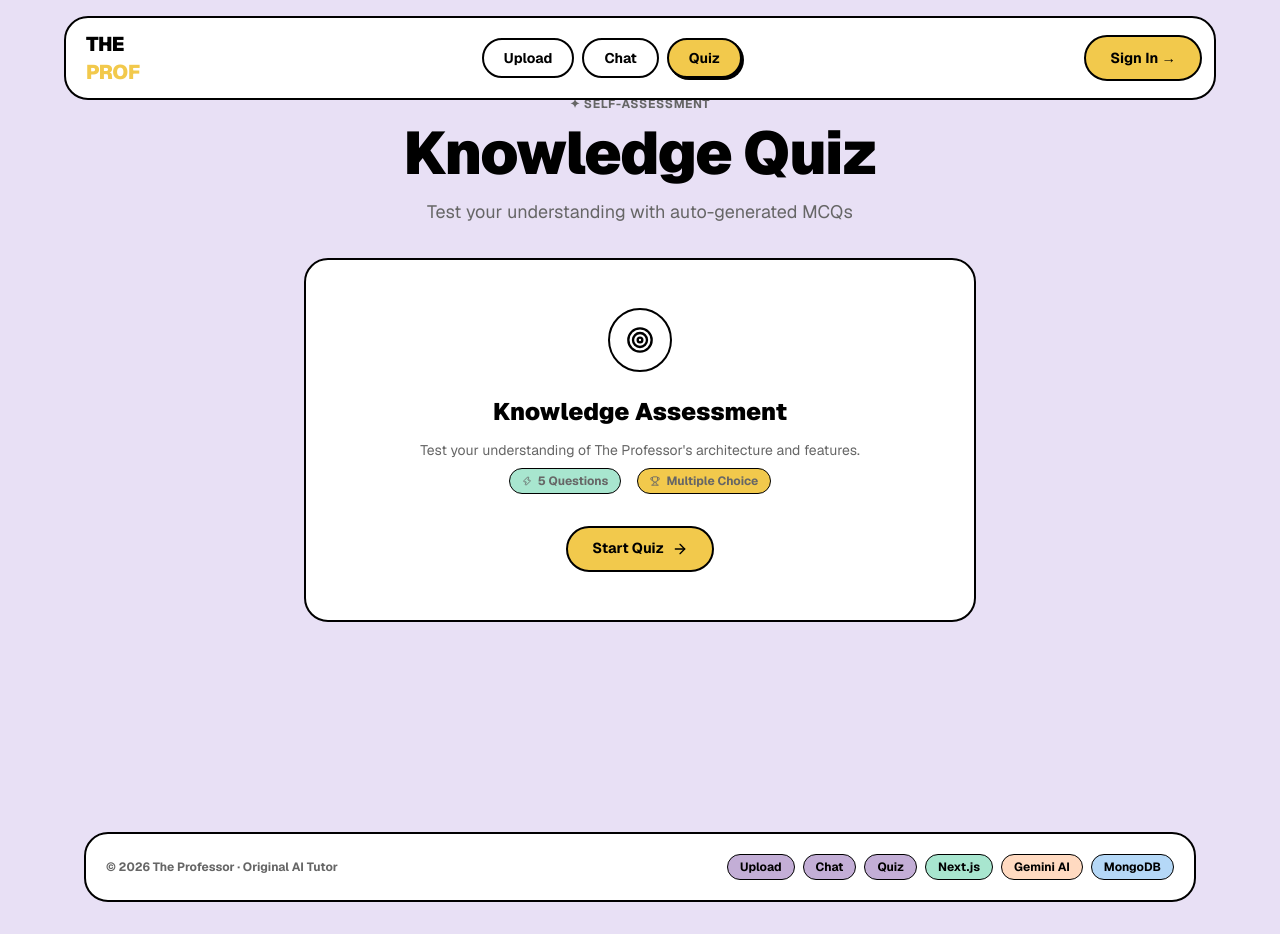
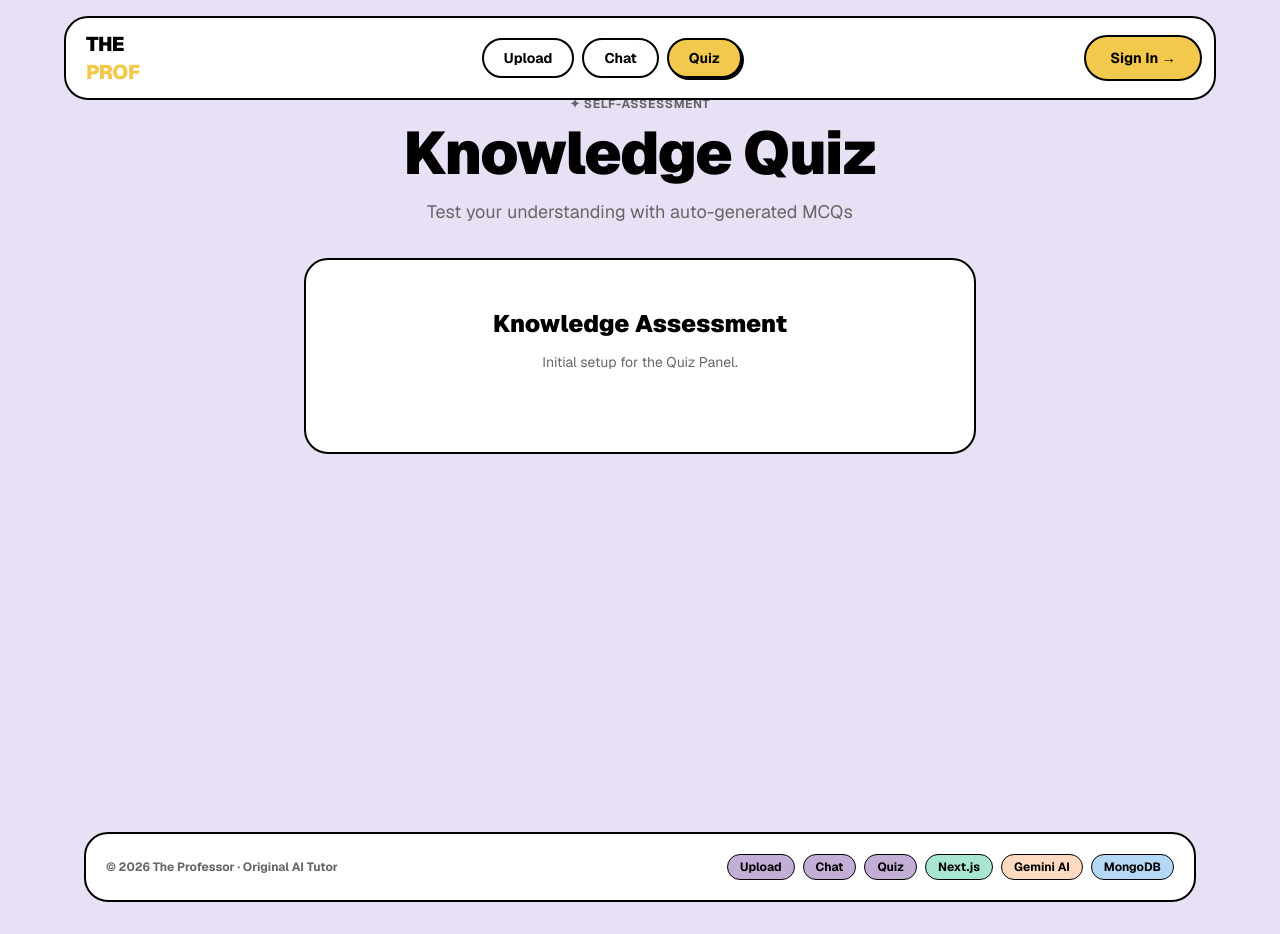
Before and after one commit to Vegapunk-debug/the-professor, a Next.js app in the folder client/: page /quiz in a window 1280 px wide. Built offline with nearby package versions, Linux system fonts and the light colour scheme.

Commit message:
feat: implement QuizPanel foundation and types

```diff
--- a/client/src/components/QuizPanel.tsx
+++ b/client/src/components/QuizPanel.tsx
@@ -1,7 +1,9 @@
 'use client';
 
-import React, { useState, useMemo } from 'react';
+import React, { useState, useEffect, useMemo } from 'react';
 import { motion, AnimatePresence } from 'framer-motion';
+import Link from 'next/link';
+import axios from 'axios';
 import {
   CheckCircle,
   XCircle,
@@ -10,6 +12,9 @@ import {
   Trophy,
   Target,
   Zap,
+  Loader2,
+  Upload,
+  Sparkles,
 } from 'lucide-react';
 
 interface Question {
@@ -35,270 +40,24 @@ const sampleQuestions: Question[] = [
     correct: 2,
     explanation: 'The Professor integrates with Google Gemini 2.0 Flash for real-time, document-grounded AI conversations.',
   },
-  {
-    id: 3,
-    question: 'What authentication method is used to secure user sessions?',
-    options: ['OAuth 2.0', 'API Keys', 'JWT (JSON Web Tokens)', 'Session Cookies'],
-    correct: 2,
-    explanation: 'JWT-based authentication is implemented via custom Auth-Guard middleware to protect private routes.',
-  },
-  {
-    id: 4,
-    question: 'Which OOP principle is used for the document processing layer?',
-    options: ['Polymorphism only', 'Interfaces and Inheritance', 'Abstract classes only', 'Composition over Inheritance'],
-    correct: 1,
-    explanation: 'Interfaces (DocumentProcessor, AIService) with implementing classes (PDFProcessor, GeminiService) ensure extensibility.',
-  },
-  {
-    id: 5,
-    question: 'What database is used for storing user data and quiz results?',
-    options: ['PostgreSQL', 'MySQL', 'MongoDB', 'Firebase'],
-    correct: 2,
-    explanation: 'MongoDB with Mongoose ODM stores user profiles, document metadata, chat history, and generated quizzes.',
-  },
 ];
 
-type QuizState = 'intro' | 'playing' | 'result';
+type QuizState = 'intro' | 'loading' | 'playing' | 'result' | 'error';
 
 export default function QuizPanel() {
   const [quizState, setQuizState] = useState<QuizState>('intro');
+  const [questions, setQuestions] = useState<Question[]>(sampleQuestions);
   const [currentQ, setCurrentQ] = useState(0);
-  const [selected, setSelected] = useState<number | null>(null);
-  const [answered, setAnswered] = useState(false);
   const [score, setScore] = useState(0);
-  const [answers, setAnswers] = useState<(number | null)[]>([]);
-
-  const question = sampleQuestions[currentQ];
-  const totalQ = sampleQuestions.length;
-  const progressPct = useMemo(
-    () => ((currentQ + (answered ? 1 : 0)) / totalQ) * 100,
-    [currentQ, answered, totalQ]
-  );
-
-  const handleSelect = (idx: number) => {
-    if (answered) return;
-    setSelected(idx);
-    setAnswered(true);
-    setAnswers((prev) => [...prev, idx]);
-    if (idx === question.correct) setScore((s) => s + 1);
-  };
-
-  const nextQuestion = () => {
-    if (currentQ < totalQ - 1) {
-      setCurrentQ((q) => q + 1);
-      setSelected(null);
-      setAnswered(false);
-    } else {
-      setQuizState('result');
-    }
-  };
-
-  const restart = () => {
-    setQuizState('intro');
-    setCurrentQ(0);
-    setSelected(null);
-    setAnswered(false);
-    setScore(0);
-    setAnswers([]);
-  };
-
-  const getScoreMessage = () => {
-    const pct = (score / totalQ) * 100;
-    if (pct === 100) return { emoji: '🏆', text: 'Perfect Score! Outstanding!' };
-    if (pct >= 80) return { emoji: '🎉', text: 'Excellent work!' };
-    if (pct >= 60) return { emoji: '👍', text: 'Good job! Keep learning.' };
-    return { emoji: '📚', text: 'Review the material and try again!' };
-  };
 
   return (
     <div className="max-w-2xl mx-auto">
-      <AnimatePresence mode="wait">
-        {quizState === 'intro' && (
-          <motion.div
-            key="intro"
-            initial={{ opacity: 0, y: 16 }}
-            animate={{ opacity: 1, y: 0 }}
-            exit={{ opacity: 0, y: -16 }}
-            className="bento-card-static !p-8 sm:!p-12 text-center"
-          >
-            <div className="icon-circle bg-primary/20 !w-16 !h-16 mx-auto mb-6">
-              <Target size={28} />
-            </div>
-            <h3 className="text-2xl font-black mb-3">Knowledge Assessment</h3>
-            <p className="text-sm text-muted-foreground mb-2">
-              Test your understanding of The Professor&apos;s architecture and features.
-            </p>
-            <div className="flex items-center justify-center gap-4 text-xs text-muted-foreground mb-8">
-              <span className="tag tag-mint">
-                <Zap size={10} />
-                {totalQ} Questions
-              </span>
-              <span className="tag tag-yellow">
-                <Trophy size={10} />
-                Multiple Choice
-              </span>
-            </div>
-            <button
-              onClick={() => setQuizState('playing')}
-              className="btn-primary text-base px-7 py-3"
-              id="start-quiz-btn"
-            >
-              Start Quiz
-              <ArrowRight size={16} />
-            </button>
-          </motion.div>
-        )}
-
-        {quizState === 'playing' && (
-          <motion.div
-            key={`q-${currentQ}`}
-            initial={{ opacity: 0, x: 24 }}
-            animate={{ opacity: 1, x: 0 }}
-            exit={{ opacity: 0, x: -24 }}
-            transition={{ duration: 0.25 }}
-            className="bento-card-static !p-6 sm:!p-8"
-          >
-            <div className="flex items-center justify-between mb-3">
-              <span className="label-text">
-                Question {currentQ + 1} / {totalQ}
-              </span>
-              <span className="tag tag-yellow text-[10px]">
-                Score: {score}
-              </span>
-            </div>
-            <div className="w-full bg-muted rounded-full h-2.5 mb-6 border-2 border-foreground overflow-hidden">
-              <motion.div
-                className="h-full bg-primary rounded-full"
-                animate={{ width: `${progressPct}%` }}
-                transition={{ ease: 'easeOut' as const, duration: 0.4 }}
-              />
-            </div>
-
-            <h3 className="text-lg font-black mb-6 leading-relaxed">
-              {question.question}
-            </h3>
-
-            <div className="space-y-2.5 mb-5">
-              {question.options.map((opt, idx) => {
-                let cls =
-                  'border-2 border-foreground bg-card hover:bg-primary/15 hover:-translate-y-0.5 hover:shadow-[2px_2px_0px_0px_var(--foreground)] cursor-pointer';
-
-                if (answered) {
-                  if (idx === question.correct) {
-                    cls = 'border-2 border-foreground bg-[var(--bg-mint)] cursor-default';
-                  } else if (idx === selected && idx !== question.correct) {
-                    cls = 'border-2 border-foreground bg-[var(--bg-pink)] cursor-default';
-                  } else {
-                    cls = 'border-2 border-foreground bg-card opacity-40 cursor-default';
-                  }
-                }
-
-                return (
-                  <button
-                    key={idx}
-                    onClick={() => handleSelect(idx)}
-                    disabled={answered}
-                    className={`w-full text-left px-4 py-3.5 rounded-xl text-sm font-bold transition-all flex items-center gap-3 ${cls}`}
-                  >
-                    <span className="w-7 h-7 rounded-lg border-2 border-foreground bg-muted flex items-center justify-center text-xs font-black shrink-0">
-                      {String.fromCharCode(65 + idx)}
-                    </span>
-                    <span className="flex-1">{opt}</span>
-                    {answered && idx === question.correct && (
-                      <CheckCircle size={16} className="text-green-800 shrink-0" />
-                    )}
-                    {answered && idx === selected && idx !== question.correct && (
-                      <XCircle size={16} className="text-red-700 shrink-0" />
-                    )}
-                  </button>
-                );
-              })}
-            </div>
-
-            <AnimatePresence>
-              {answered && (
-                <motion.div
-                  initial={{ opacity: 0, height: 0 }}
-                  animate={{ opacity: 1, height: 'auto' }}
-                  exit={{ opacity: 0, height: 0 }}
-                  className="overflow-hidden"
-                >
-                  <div
-                    className={`bento-card-static !p-4 mb-4 text-sm ${
-                      selected === question.correct
-                        ? '!bg-[var(--bg-mint)]/30'
-                        : '!bg-[var(--bg-peach)]/50'
-                    }`}
-                  >
-                    <p className="font-black mb-1">
-                      {selected === question.correct ? '✅ Correct!' : '❌ Not quite.'}
-                    </p>
-                    <p className="text-muted-foreground">{question.explanation}</p>
-                  </div>
-
-                  <button
-                    onClick={nextQuestion}
-                    className="btn-primary w-full justify-center"
-                    id="next-question-btn"
-                  >
-                    {currentQ < totalQ - 1 ? (
-                      <>Next Question <ArrowRight size={14} /></>
-                    ) : (
-                      <>View Results <Trophy size={14} /></>
-                    )}
-                  </button>
-                </motion.div>
-              )}
-            </AnimatePresence>
-          </motion.div>
-        )}
-
-        {quizState === 'result' && (
-          <motion.div
-            key="result"
-            initial={{ opacity: 0, scale: 0.97 }}
-            animate={{ opacity: 1, scale: 1 }}
-            exit={{ opacity: 0 }}
-            className="bento-card-static !p-8 sm:!p-12 text-center"
-          >
-            <div className="text-5xl mb-4">{getScoreMessage().emoji}</div>
-            <h3 className="text-2xl font-black mb-2">Quiz Complete!</h3>
-            <p className="text-sm text-muted-foreground mb-6">
-              {getScoreMessage().text}
-            </p>
-
-            <div className="inline-flex items-center gap-2 text-4xl font-black mb-8">
-              <span className="text-primary">{score}</span>
-              <span className="text-muted-foreground/30">/</span>
-              <span className="text-muted-foreground">{totalQ}</span>
-            </div>
-
-            <div className="flex justify-center gap-2 mb-8">
-              {sampleQuestions.map((q, idx) => (
-                <div
-                  key={q.id}
-                  className={`w-10 h-10 rounded-xl border-2 border-foreground flex items-center justify-center text-sm font-black ${
-                    answers[idx] === q.correct
-                      ? 'bg-[var(--bg-mint)]'
-                      : 'bg-[var(--bg-pink)]'
-                  }`}
-                >
-                  {idx + 1}
-                </div>
-              ))}
-            </div>
-
-            <button
-              onClick={restart}
-              className="btn-primary text-base px-7 py-3"
-              id="restart-quiz-btn"
-            >
-              <RotateCcw size={16} />
-              Try Again
-            </button>
-          </motion.div>
-        )}
-      </AnimatePresence>
+      <div className="bento-card-static !p-8 sm:!p-12 text-center">
+        <h3 className="text-2xl font-black mb-3">Knowledge Assessment</h3>
+        <p className="text-sm text-muted-foreground mb-8">
+          Initial setup for the Quiz Panel.
+        </p>
+      </div>
     </div>
   );
 }
```
